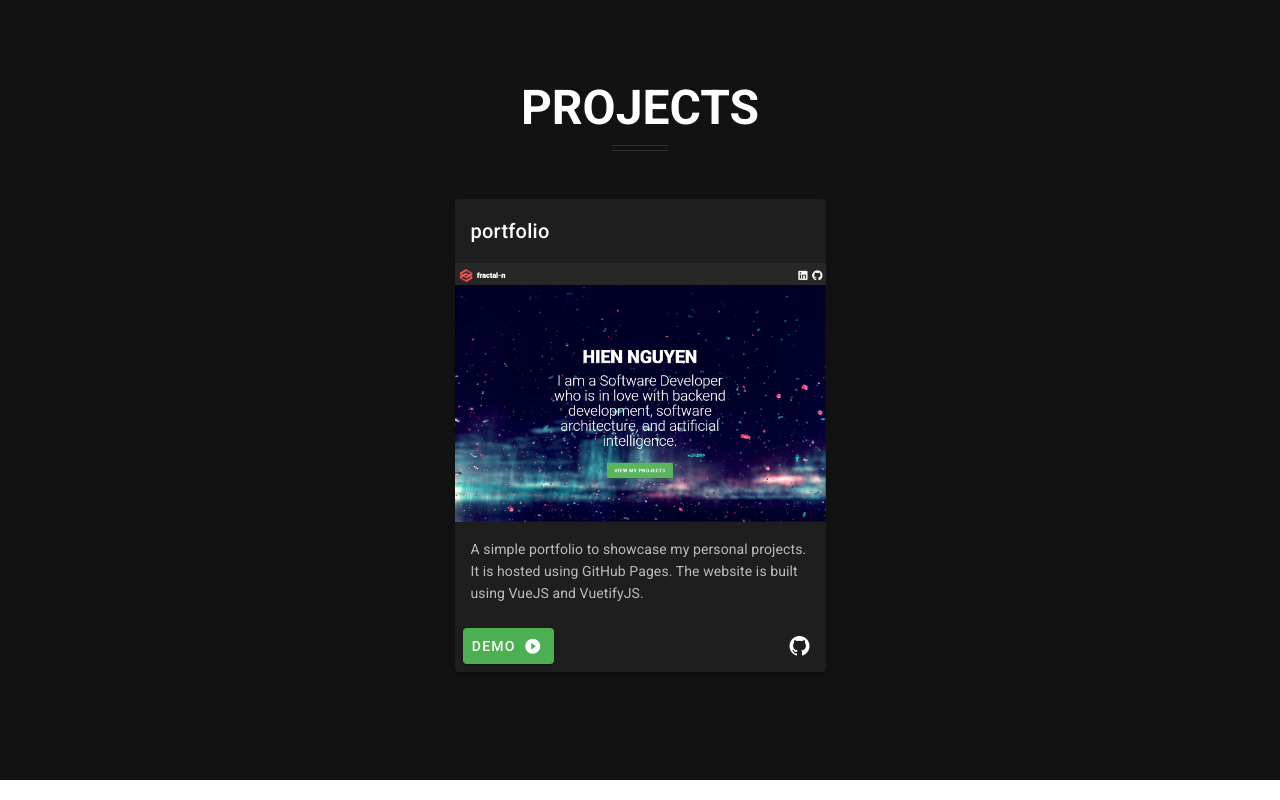
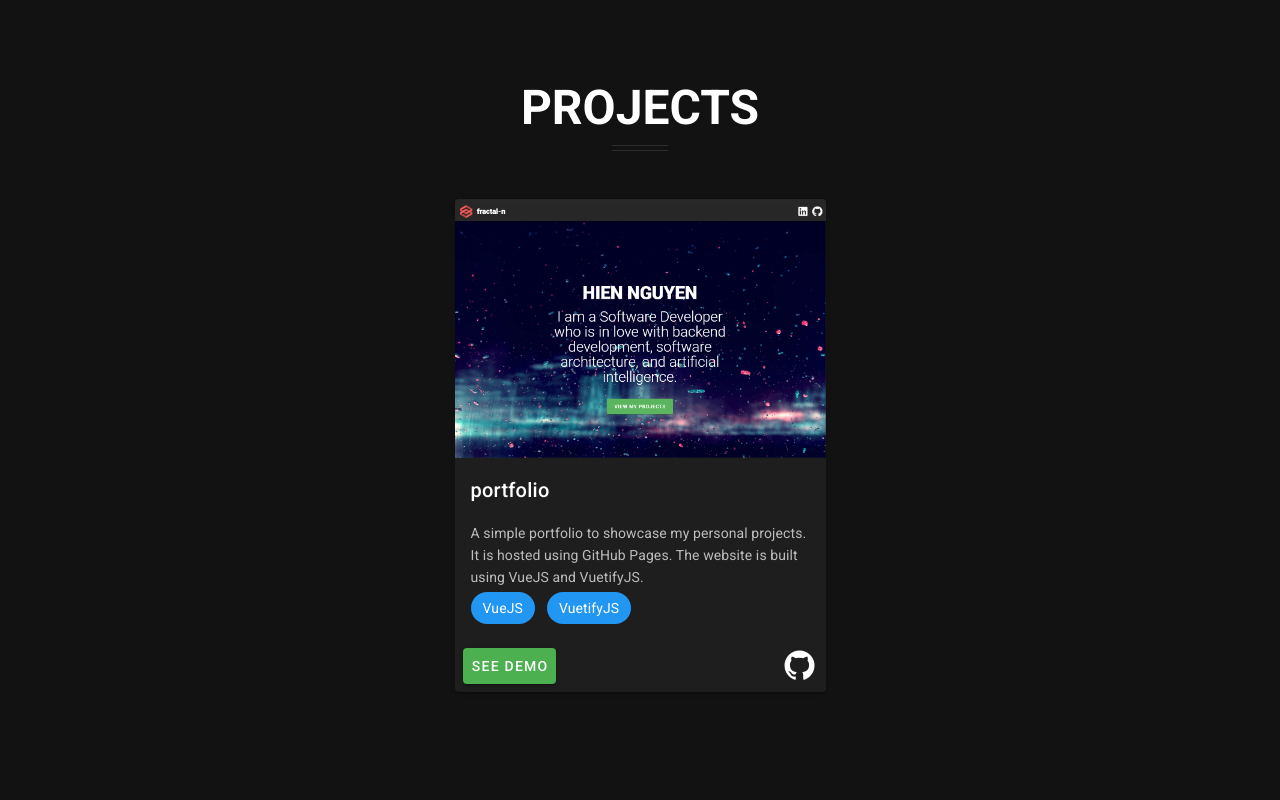
Before and after one commit to fractal-n/portfolio, a Vue app: page / in a window 1280 px wide. Shown: the part 889-1689 px from the top of the page. Built offline with nearby package versions, Linux system fonts and the light colour scheme.

Commit message:
show tags and favorite in project card

```diff
--- a/src/components/Projects.vue
+++ b/src/components/Projects.vue
@@ -3,12 +3,7 @@
     <div class="py-12"></div>
 
     <v-container>
-      <h2
-        id="projects"
-        class="display-2 font-weight-bold mb-3 text-uppercase text-center"
-      >
-        Projects
-      </h2>
+      <h2 id="projects" class="display-2 font-weight-bold mb-3 text-uppercase text-center">Projects</h2>
 
       <v-responsive class="mx-auto mb-12" width="56">
         <v-divider class="mb-1"></v-divider>
@@ -16,29 +11,49 @@
         <v-divider></v-divider>
       </v-responsive>
 
+      <!-- <v-row align="center" justify="center">
+        <h2>Filters</h2>
+      </v-row>
+      <v-row align="center" justify="center">
+        <v-chip-group v-model="neighborhoods" column multiple>
+          <v-chip filter outlined v-for="(item, i) in uniqueTags" :key="i">{{item}}</v-chip>
+        </v-chip-group>
+      </v-row>-->
+
       <v-row align="center" justify="center">
         <v-col
-          v-for="({ name, repoUrl, appUrl, description, screenshot },
+          v-for="({ name, repoUrl, appUrl, description, screenshot, tags, favorite},
           i) in projects"
           :key="i"
           cols="12"
           md="4"
         >
           <v-card>
-            <v-card-title>{{ name }}</v-card-title>
-
             <v-img :src="getImage(screenshot)" alt="project screenshot"></v-img>
 
-            <v-card-text>{{ description }}</v-card-text>
+            <v-card-title>
+              <span>{{ name }}</span>
+              <v-spacer />
+              <v-chip v-if="favorite" color="accent">
+                Favorite
+                <v-icon right>mdi-heart</v-icon>
+              </v-chip>
+            </v-card-title>
+
+            <v-card-text>
+              <v-container fluid>
+                <v-row>{{description}}</v-row>
+                <v-row class="mt-4">
+                  <v-chip color="info" class="mr-3" v-for="(name, i) in tags" :key="i">{{name}}</v-chip>
+                </v-row>
+              </v-container>
+            </v-card-text>
 
             <v-card-actions>
-              <v-btn :href="appUrl" target="_blank" color="success">
-                Demo
-                <v-icon right>mdi-play-circle</v-icon>
-              </v-btn>
+              <v-btn :href="appUrl" target="_blank" color="success">See Demo</v-btn>
               <v-spacer></v-spacer>
               <v-btn icon :href="repoUrl" target="_blank">
-                <v-icon>mdi-github</v-icon>
+                <v-icon large>mdi-github</v-icon>
               </v-btn>
             </v-card-actions>
           </v-card>
@@ -55,12 +70,21 @@ import data from "../store/projects.json";
 
 export default {
   data: () => ({
-    projects: data.projects,
+    projects: data.projects
   }),
+  computed: {
+    // I was thinking about allowing user to filter tags using tag group, but it seems to take more time to do this than I initially thought
+    // uniqueTags() {
+    //   let allTags = [];
+    //   this.projects.forEach(project => allTags.push(...project.tags));
+    //   let result = new Set(allTags);
+    //   return [...result];
+    // }
+  },
   methods: {
     getImage(fileName) {
       return require(`../assets/${fileName}`);
-    },
-  },
+    }
+  }
 };
 </script>
--- a/src/store/projects.json
+++ b/src/store/projects.json
@@ -5,7 +5,9 @@
       "repoUrl": "https://github.com/fractal-n/portfolio",
       "appUrl": "https://fractal-n.github.io/portfolio/",
       "description": "A simple portfolio to showcase my personal projects. It is hosted using GitHub Pages. The website is built using VueJS and VuetifyJS.",
-      "screenshot": "portfolio-screenshot.png"
+      "screenshot": "portfolio-screenshot.png",
+      "tags": ["VueJS", "VuetifyJS"],
+      "favorite": false
     }
   ]
 }
```
